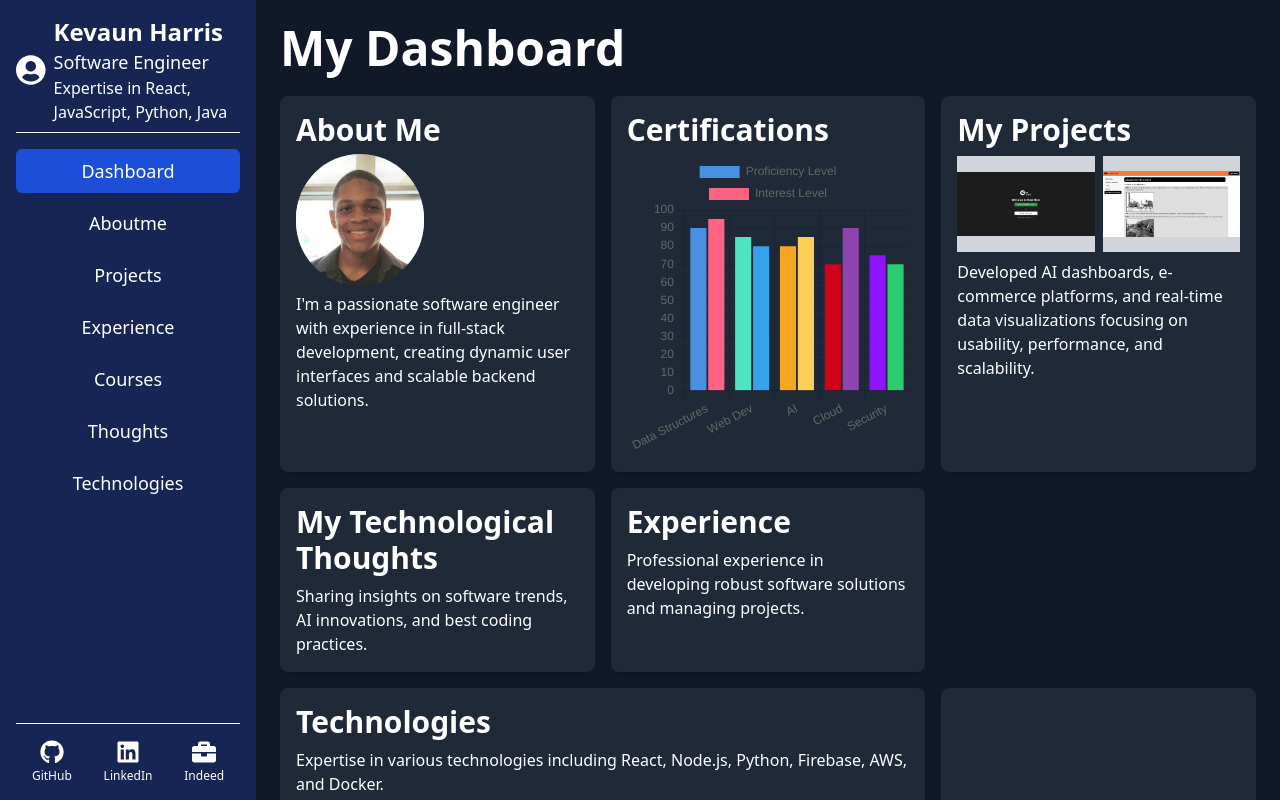
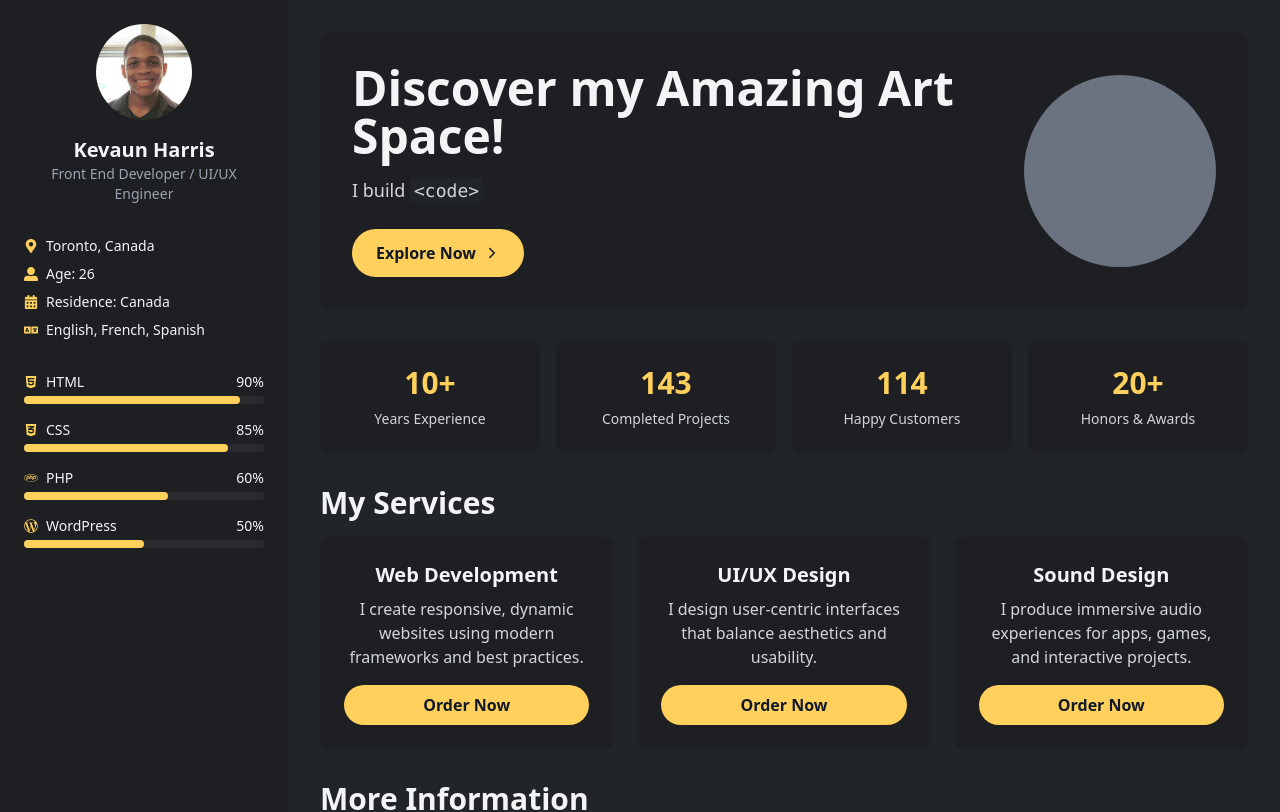
Before and after one commit to Kevaunjh/myportfolio, a React (Create React App) app: page / in a window 1280 px wide. Shown: the top 812 px of the page. Built offline with nearby package versions, Linux system fonts and the light colour scheme.

Commit message:
New changes

```diff
--- a/src/Pages/Mainpage.js
+++ b/src/Pages/Mainpage.js
@@ -1,291 +1,330 @@
-import React, { useState } from "react";
+import React from "react";
 import {
-  FaUserCircle,
-  FaGithub,
-  FaLinkedin,
-  FaBriefcase,
+  FaMapMarkerAlt,
+  FaUserAlt,
+  FaCalendarAlt,
+  FaLanguage,
+  FaHtml5,
+  FaCss3Alt,
+  FaPhp,
+  FaWordpressSimple,
   FaDownload,
 } from "react-icons/fa";
+import { IoIosArrowForward } from "react-icons/io";
 import { Bar, Pie } from "react-chartjs-2";
 import { Chart as ChartJS, registerables, CategoryScale } from "chart.js";
-import AboutMe from "./AboutMe";
-import Projects from "./Projects";
-import Experience from "./Experience";
-import Contact from "./Contact";
-import Thoughts from "./Thoughts";
-import resumePDF from "./../Images/Kevaun Harris Resume.pdf";
+
+// Example placeholders for images / PDFs
+import PersonalImage from "./../Images/PersonalImage.png";
 import OuterBanx from "./../Images/OuterBanx.png";
 import TrainWeb from "./../Images/TrainWeb.png";
-import PersonalImage from "./../Images/PersonalImage.png";
+import resumePDF from "./../Images/Kevaun Harris Resume.pdf";
+
+// Register chart components
 ChartJS.register(...registerables, CategoryScale);
 
-function Landingpage() {
-  const [activeTab, setActiveTab] = useState("dashboard");
-
-  const chartData = {
+// Chart data for "Certifications" card
+const barChartData = {
   labels: ["Data Structures", "Web Dev", "AI", "Cloud", "Security"],
   datasets: [
     {
       label: "Proficiency Level",
       data: [90, 85, 80, 70, 75],
-        backgroundColor: [
-          "#4A90E2",
-          "#50E3C2",
-          "#F5A623",
-          "#D0021B",
-          "#9013FE",
-        ],
+      backgroundColor: ["#4A90E2", "#50E3C2", "#F5A623", "#D0021B", "#9013FE"],
     },
     {
       label: "Interest Level",
       data: [95, 80, 85, 90, 70],
+      backgroundColor: ["#FF6384", "#36A2EB", "#FFCE56", "#8E44AD", "#2ECC71"],
+    },
+  ],
+};
+
+const barChartOptions = {
+  responsive: true,
+  maintainAspectRatio: false,
+};
+
+// Pie chart data for the "Technologies" card
+const pieChartData = {
+  labels: ["React", "Node.js", "Python", "Firebase", "AWS", "Docker"],
+  datasets: [
+    {
+      data: [30, 20, 15, 15, 10, 10],
       backgroundColor: [
-          "#FF6384",
-          "#36A2EB",
-          "#FFCE56",
-          "#8E44AD",
-          "#2ECC71",
+        "#61DBFB", // React
+        "#68A063", // Node.js
+        "#FFD43B", // Python
+        "#FFCA28", // Firebase
+        "#FF9900", // AWS
+        "#0db7ed", // Docker
       ],
     },
   ],
 };
 
-  const chartOptions = {
+const pieChartOptions = {
   responsive: true,
   maintainAspectRatio: false,
 };
 
-  const pieData = {
-    labels: ["React", "Node.js", "Python", "Firebase", "AWS", "Docker"],
-    datasets: [
-      {
-        data: [30, 20, 15, 15, 10, 10],
-        backgroundColor: [
-          "#61DBFB",
-          "#68A063",
-          "#FFD43B",
-          "#FFCA28",
-          "#FF9900",
-          "#0db7ed",
-        ],
-      },
-    ],
-  };
+function PortfolioPage() {
+  return (
+    <div className="min-h-screen flex bg-[#212428] text-gray-100">
+      {/* LEFT SIDEBAR */}
+      <aside className="w-72 bg-[#1E1F23] flex flex-col p-6">
+        {/* Profile Section */}
+        <div className="flex flex-col items-center text-center mb-8">
+          <div className="w-24 h-24 rounded-full overflow-hidden mb-4">
+            <img
+              src={PersonalImage}
+              alt="Profile"
+              className="w-full h-full object-cover"
+            />
+          </div>
+          <h2 className="text-xl font-bold">Kevaun Harris</h2>
+          <p className="text-sm text-gray-400">
+            Front End Developer / UI/UX Engineer
+          </p>
+        </div>
 
-  const pieOptions = {
-    responsive: true,
-    maintainAspectRatio: false,
-  };
+        {/* Additional Info */}
+        <div className="text-sm space-y-2 mb-8">
+          <div className="flex items-center gap-2">
+            <FaMapMarkerAlt className="text-[#FFD15C]" />
+            <span>Toronto, Canada</span>
+          </div>
+          <div className="flex items-center gap-2">
+            <FaUserAlt className="text-[#FFD15C]" />
+            <span>Age: 26</span>
+          </div>
+          <div className="flex items-center gap-2">
+            <FaCalendarAlt className="text-[#FFD15C]" />
+            <span>Residence: Canada</span>
+          </div>
+          <div className="flex items-center gap-2">
+            <FaLanguage className="text-[#FFD15C]" />
+            <span>English, French, Spanish</span>
+          </div>
+        </div>
 
-  const renderContent = () => {
-    if (activeTab === "dashboard") {
-      return (
-        <div className="grid grid-cols-1 sm:grid-cols-2 md:grid-cols-3 gap-4">
-          <div
-            onClick={() => setActiveTab("aboutme")}
-            className="bg-gray-800 p-4 rounded-lg shadow-md flex flex-col cursor-pointer hover:bg-gray-700 transition"
-          >
-            <h2 className="text-3xl font-bold mb-2">About Me</h2>
-            <div className="bg-gray-300 w-32 h-32 rounded-full mb-2 flex items-center justify-center">
+        {/* Skill Bars */}
+        <div className="space-y-4">
+          <SkillBar skill="HTML" icon={<FaHtml5 />} percentage="90" />
+          <SkillBar skill="CSS" icon={<FaCss3Alt />} percentage="85" />
+          <SkillBar skill="PHP" icon={<FaPhp />} percentage="60" />
+          <SkillBar
+            skill="WordPress"
+            icon={<FaWordpressSimple />}
+            percentage="50"
+          />
+        </div>
+      </aside>
+
+      {/* MAIN CONTENT */}
+      <main className="flex-1 p-8">
+        {/* HERO / INTRO SECTION */}
+        <section className="bg-[#1E1F23] rounded-lg p-8 mb-8 flex flex-col md:flex-row items-center">
+          <div className="flex-1">
+            <h1 className="text-4xl md:text-5xl font-bold mb-4">
+              Discover my Amazing Art Space!
+            </h1>
+            <p className="text-lg text-gray-300 mb-6">
+              I build{" "}
+              <code className="bg-[#212428] px-1 py-0.5 rounded">
+                {"<code>"}
+              </code>
+            </p>
+            <button className="bg-[#FFD15C] text-gray-900 px-6 py-3 font-semibold rounded-full inline-flex items-center hover:bg-yellow-400 transition">
+              Explore Now
+              <IoIosArrowForward className="ml-2" />
+            </button>
+          </div>
+          <div className="mt-8 md:mt-0 md:ml-8 w-48 h-48 rounded-full bg-gray-500 flex-shrink-0"></div>
+        </section>
+
+        {/* STATS ROW */}
+        <section className="grid grid-cols-2 md:grid-cols-4 gap-4 mb-8">
+          <StatCard value="10+" label="Years Experience" />
+          <StatCard value="143" label="Completed Projects" />
+          <StatCard value="114" label="Happy Customers" />
+          <StatCard value="20+" label="Honors & Awards" />
+        </section>
+
+        {/* MY SERVICES SECTION */}
+        <section className="mb-8">
+          <h2 className="text-3xl font-bold mb-4">My Services</h2>
+          <div className="grid grid-cols-1 md:grid-cols-3 gap-6">
+            <ServiceCard
+              title="Web Development"
+              description="I create responsive, dynamic websites using modern frameworks and best practices."
+            />
+            <ServiceCard
+              title="UI/UX Design"
+              description="I design user-centric interfaces that balance aesthetics and usability."
+            />
+            <ServiceCard
+              title="Sound Design"
+              description="I produce immersive audio experiences for apps, games, and interactive projects."
+            />
+          </div>
+        </section>
+
+        {/* DASHBOARD INFO BELOW "MY SERVICES" */}
+        <section className="mb-8">
+          <h2 className="text-3xl font-bold mb-6">More Information</h2>
+          <div className="grid grid-cols-1 md:grid-cols-3 gap-6">
+            {/* About Me Card */}
+            <div className="bg-[#1E1F23] rounded-lg p-6 flex flex-col">
+              <h3 className="text-xl font-bold mb-2">About Me</h3>
+              <div className="w-32 h-32 rounded-full overflow-hidden mb-4 mx-auto">
                 <img
                   src={PersonalImage}
                   alt="Personal"
-                className="rounded-full mt-8 mb-8"
+                  className="w-full h-full object-cover"
                 />
               </div>
-            <p className="text-md">
+              <p className="text-gray-300 mb-4">
                 I'm a passionate software engineer with experience in full-stack
-              development, creating dynamic user interfaces and scalable backend
-              solutions.
+                development, creating dynamic user interfaces and scalable
+                backend solutions.
               </p>
             </div>
 
-          <div className="bg-gray-800 p-4 rounded-lg shadow-md flex flex-col">
-            <h2 className="text-3xl font-bold mb-2">Certifications</h2>
+            {/* Certifications Card */}
+            <div className="bg-[#1E1F23] rounded-lg p-6 flex flex-col">
+              <h3 className="text-xl font-bold mb-2">Certifications</h3>
               <div className="relative w-full" style={{ height: "300px" }}>
-              <Bar data={chartData} options={chartOptions} />
+                <Bar data={barChartData} options={barChartOptions} />
               </div>
             </div>
 
-          <div
-            onClick={() => setActiveTab("projects")}
-            className="bg-gray-800 p-4 rounded-lg shadow-md flex flex-col cursor-pointer hover:bg-gray-700 transition"
-          >
-            <h2 className="text-3xl font-bold mb-2">My Projects</h2>
-            <div className="flex gap-2 items-center">
+            {/* Projects Card */}
+            <div className="bg-[#1E1F23] rounded-lg p-6 flex flex-col">
+              <h3 className="text-xl font-bold mb-2">My Projects</h3>
+              <div className="flex gap-2 mb-4">
                 <div className="bg-gray-300 w-1/2 h-24 flex items-center justify-center">
-                <img src={OuterBanx} alt="Outer Banx" />
+                  <img
+                    src={OuterBanx}
+                    alt="Outer Banx"
+                    className="object-contain"
+                  />
                 </div>
                 <div className="bg-gray-300 w-1/2 h-24 flex items-center justify-center">
-                <img src={TrainWeb} alt="Train Web" />
+                  <img
+                    src={TrainWeb}
+                    alt="Train Web"
+                    className="object-contain"
+                  />
                 </div>
               </div>
-            <p className="text-md mt-2">
-              Developed AI dashboards, e-commerce platforms, and real-time data
-              visualizations focusing on usability, performance, and
+              <p className="text-gray-300 mb-4">
+                Developed AI dashboards, e-commerce platforms, and real-time
+                data visualizations focusing on usability, performance, and
                 scalability.
               </p>
             </div>
 
-          <div
-            onClick={() => setActiveTab("thoughts")}
-            className="bg-gray-800 p-4 rounded-lg shadow-md flex flex-col cursor-pointer hover:bg-gray-700 transition"
-          >
-            <h2 className="text-3xl font-bold mb-2">
+            {/* Thoughts Card */}
+            <div className="bg-[#1E1F23] rounded-lg p-6 flex flex-col">
+              <h3 className="text-xl font-bold mb-2">
                 My Technological Thoughts
-            </h2>
-            <p className="text-md">
+              </h3>
+              <p className="text-gray-300 mb-4">
                 Sharing insights on software trends, AI innovations, and best
                 coding practices.
               </p>
             </div>
 
-          <div
-            onClick={() => setActiveTab("experience")}
-            className="bg-gray-800 p-4 rounded-lg shadow-md flex flex-col cursor-pointer hover:bg-gray-700 transition"
-          >
-            <h2 className="text-3xl font-bold mb-2">Experience</h2>
-            <p className="text-md">
+            {/* Experience Card */}
+            <div className="bg-[#1E1F23] rounded-lg p-6 flex flex-col">
+              <h3 className="text-xl font-bold mb-2">Experience</h3>
+              <p className="text-gray-300 mb-4">
                 Professional experience in developing robust software solutions
                 and managing projects.
               </p>
             </div>
 
-          <div className="bg-gray-800 p-4 rounded-lg shadow-md flex flex-col md:col-span-2">
-            <h2 className="text-3xl font-bold mb-2">Technologies</h2>
-            <p className="text-md">
+            {/* Technologies Card */}
+            <div className="bg-[#1E1F23] rounded-lg p-6 flex flex-col md:col-span-2">
+              <h3 className="text-xl font-bold mb-2">Technologies</h3>
+              <p className="text-gray-300 mb-4">
                 Expertise in various technologies including React, Node.js,
                 Python, Firebase, AWS, and Docker.
               </p>
               <div className="relative w-full mt-4" style={{ height: "300px" }}>
-              <Pie data={pieData} options={pieOptions} />
+                <Pie data={pieChartData} options={pieChartOptions} />
               </div>
-            <p className="text-md mt-2">
+              <p className="text-gray-300 mt-2">
                 This chart represents the distribution of technologies I work
                 with, spanning frontend, backend, and cloud-based solutions.
               </p>
             </div>
 
+            {/* Download Resume Card */}
             <a
               href={resumePDF}
               target="_blank"
               rel="noopener noreferrer"
               className="col-span-1"
             >
-            <div className="bg-gray-800 p-4 rounded-lg shadow-md flex flex-col items-center justify-center hover:bg-gray-700 transition min-h-[420px]">
-              <FaDownload size={48} className="mb-4" />
-              <h2 className="text-3xl font-bold mb-2">Download Resume</h2>
-              <p className="text-md text-center">
+              <div className="bg-[#1E1F23] rounded-lg p-6 flex flex-col items-center justify-center hover:bg-[#27282C] transition min-h-[420px]">
+                <FaDownload size={48} className="mb-4 text-[#FFD15C]" />
+                <h3 className="text-xl font-bold mb-2">Download Resume</h3>
+                <p className="text-gray-300 text-center">
                   Click here to view or download my latest resume.
                 </p>
               </div>
             </a>
           </div>
-      );
-    } else if (activeTab === "aboutme") {
-      return <AboutMe />;
-    } else if (activeTab === "projects") {
-      return <Projects />;
-    } else if (activeTab === "experience") {
-      return <Experience />;
-    } else if (activeTab === "thoughts") {
-      return <Thoughts />;
-    } else if (activeTab === "technologies") {
-      return (
-        <div className="p-6">
-          <h2 className="text-3xl font-bold mb-4">Technologies</h2>
-          <div className="relative w-full" style={{ height: "300px" }}>
-            <Pie data={pieData} options={pieOptions} />
-          </div>
-          <p className="text-md mt-2">
-            This chart represents the distribution of technologies I work with,
-            including frontend, backend, and cloud-based solutions.
-          </p>
-        </div>
-      );
-    } else {
-      return (
-        <div className="p-6">
-          <h2 className="text-3xl font-bold mb-4">
-            {activeTab.charAt(0).toUpperCase() + activeTab.slice(1)}
-          </h2>
-          <p>Content for {activeTab} will be added soon.</p>
+        </section>
+      </main>
     </div>
   );
 }
-  };
 
+/* Skill Bar Component */
+function SkillBar({ skill, icon, percentage }) {
   return (
-    <div className="flex h-screen bg-gray-900 text-white overflow-x-hidden">
-      <div className="w-64 bg-blue-950 text-white flex flex-col p-4">
-        <div className="flex items-center gap-2 mb-4 border-b border-white pb-2">
-          <FaUserCircle size={50} />
     <div>
-            <h2 className="text-2xl font-bold">Kevaun Harris</h2>
-            <p className="text-lg">Software Engineer</p>
-            <p className="text-md">
-              Expertise in React, JavaScript, Python, Java
-            </p>
+      <div className="flex justify-between mb-1 text-sm">
+        <span className="flex items-center gap-2">
+          <span className="text-[#FFD15C]">{icon}</span>
+          {skill}
+        </span>
+        <span>{percentage}%</span>
       </div>
-        </div>
-        <nav className="flex flex-col gap-2 flex-1">
-          {[
-            "dashboard",
-            "aboutme",
-            "projects",
-            "experience",
-            "courses",
-            "thoughts",
-            "technologies",
-          ].map((tab) => (
-            <button
-              key={tab}
-              onClick={() => setActiveTab(tab)}
-              className={`p-2 text-lg rounded-md ${
-                activeTab === tab ? "bg-blue-700" : "hover:bg-blue-700"
-              }`}
-            >
-              {tab.charAt(0).toUpperCase() + tab.slice(1)}
-            </button>
-          ))}
-        </nav>
-        <div className="mt-4 pt-4 border-t border-white flex items-center justify-around">
-          <a
-            href="https://github.com/Kevaunjh"
-            target="_blank"
-            rel="noopener noreferrer"
-            className="hover:text-gray-300 flex flex-col items-center"
-          >
-            <FaGithub size={24} />
-            <span className="text-xs mt-1">GitHub</span>
-          </a>
-          <a
-            href="https://www.linkedin.com/in/kevaunharris/"
-            target="_blank"
-            rel="noopener noreferrer"
-            className="hover:text-gray-300 flex flex-col items-center"
-          >
-            <FaLinkedin size={24} />
-            <span className="text-xs mt-1">LinkedIn</span>
-          </a>
-          <a
-            href="https://profile.indeed.com/?hl=en_US&co=US&from=gnav-homepage"
-            target="_blank"
-            rel="noopener noreferrer"
-            className="hover:text-gray-300 flex flex-col items-center"
-          >
-            <FaBriefcase size={24} />
-            <span className="text-xs mt-1">Indeed</span>
-          </a>
-        </div>
-      </div>
-
-      <div className="flex-1 p-6 overflow-auto">
-        <h1 className="text-5xl font-extrabold mb-6">My Dashboard</h1>
-        {renderContent()}
+      <div className="w-full bg-[#2A2B2F] h-2 rounded">
+        <div
+          className="bg-[#FFD15C] h-2 rounded"
+          style={{ width: `${percentage}%` }}
+        ></div>
       </div>
     </div>
   );
 }
 
-export default Landingpage;
+/* Stats Card Component */
+function StatCard({ value, label }) {
+  return (
+    <div className="bg-[#1E1F23] p-6 text-center rounded-lg">
+      <h3 className="text-3xl font-bold text-[#FFD15C] mb-2">{value}</h3>
+      <p className="text-sm text-gray-300">{label}</p>
+    </div>
+  );
+}
+
+/* Service Card Component */
+function ServiceCard({ title, description }) {
+  return (
+    <div className="bg-[#1E1F23] p-6 rounded-lg text-center flex flex-col">
+      <h3 className="text-xl font-bold mb-2">{title}</h3>
+      <p className="text-gray-300 mb-4">{description}</p>
+      <button className="bg-[#FFD15C] text-gray-900 px-4 py-2 font-semibold rounded-full hover:bg-yellow-400 transition mt-auto">
+        Order Now
+      </button>
+    </div>
+  );
+}
+
+export default PortfolioPage;
```
Lines whose indentation alone changed are shown as unchanged.
